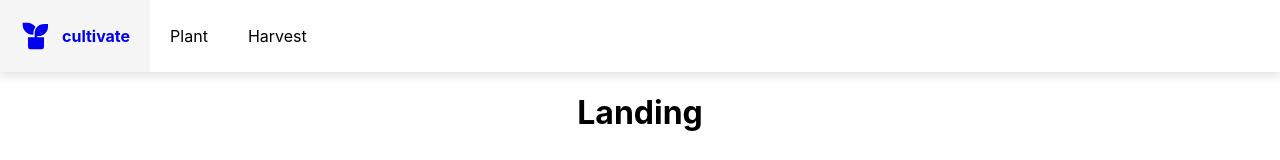
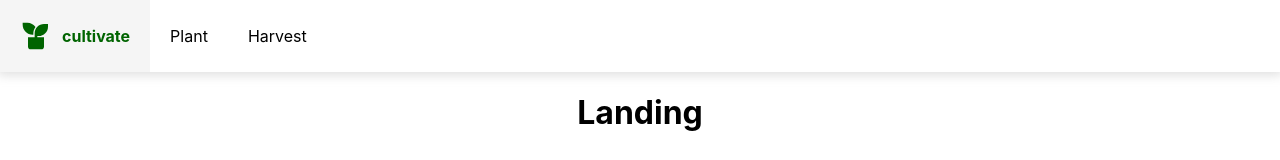
Before and after one commit to lifeng-yin/cultivate, a React (Create React App) app: page / in a window 1280 px wide. Shown: the top 160 px of the page. Built offline with nearby package versions, Linux system fonts and the light colour scheme.

Commit message:
Temporarily change color of link to be dark green

```diff
--- a/src/components/Navbar/Navbar.scss
+++ b/src/components/Navbar/Navbar.scss
@@ -1,10 +1,8 @@
 .Navbar {
-    box-shadow: 0px 1px 10px 2px rgba(175, 175, 175, 40%);
     display: flex;
     justify-content: left;
     align-items: stretch;
-
-
+    box-shadow: 0px 1px 10px 2px rgba(175, 175, 175, 40%);
 
     div {
         padding: 20px 20px 20px 20px;
@@ -24,6 +22,7 @@
 
     a {
         text-decoration: none;
+        color: darkgreen;
     }
 
     .logo {
@@ -35,6 +34,4 @@
             font-weight: bold;
         }
     }
-
-
 }
```
